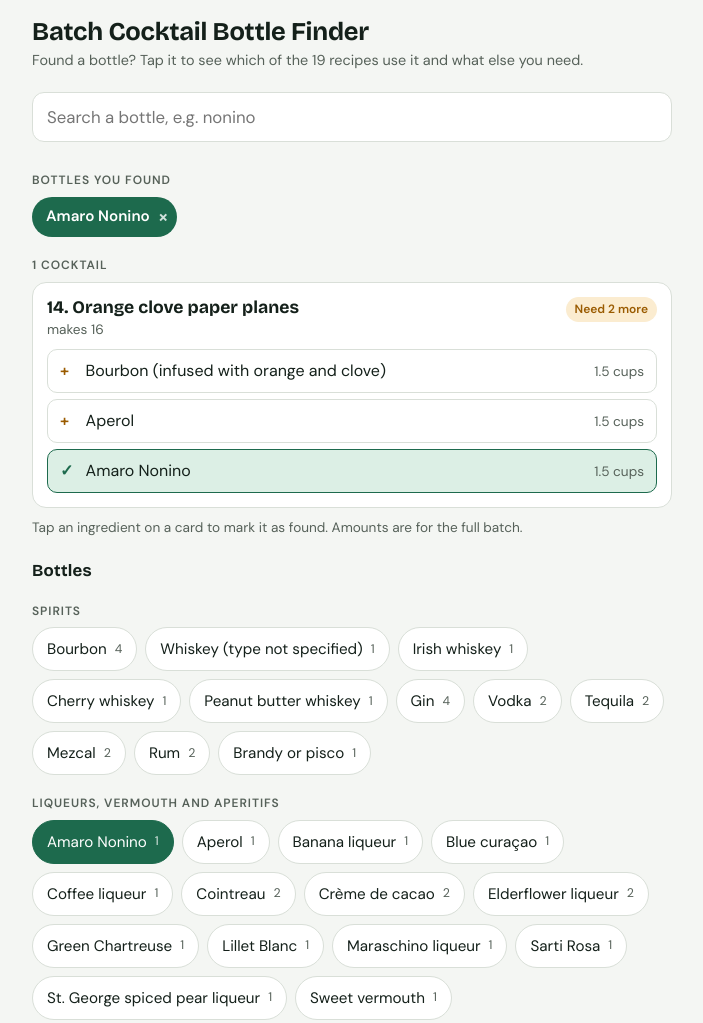
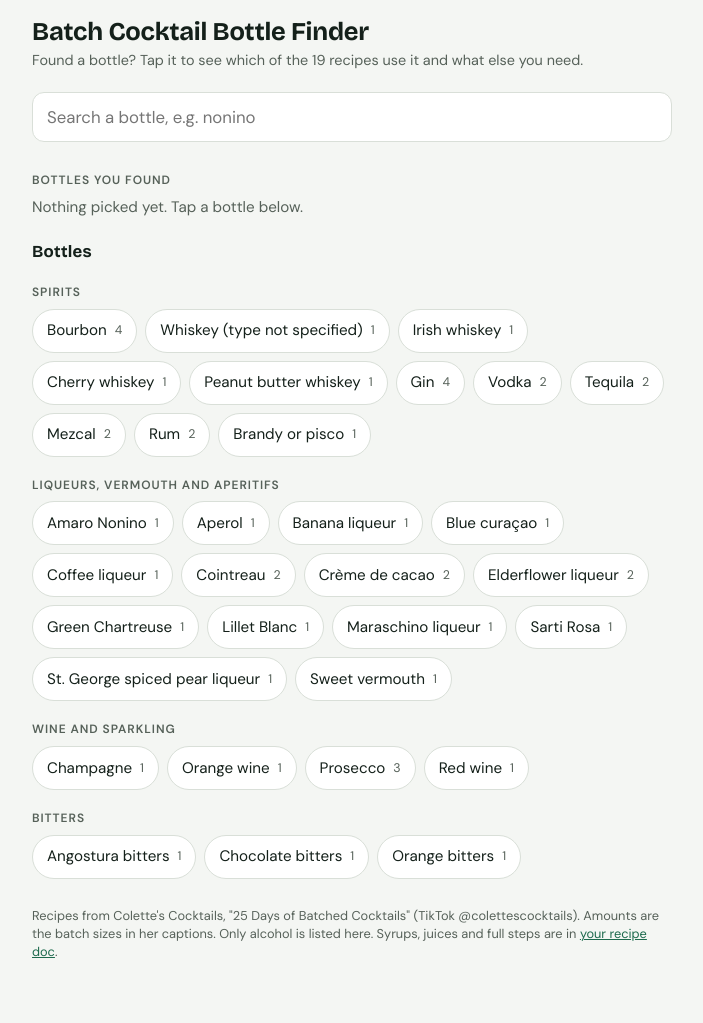
Before and after one commit to joshimes/bottle-finder, a plain HTML site: page index.html in a window 1280 px wide. Shown: the top 1023 px of the page, without its empty margins (288-991 px from the left). After the commit the page ends 1001 px from the top, so only its background shows below. Drawn offline with nearby package versions, Linux system fonts and the light colour scheme.

Commit message:
Remove default nonino selection — start with no bottles found
Co-Authored-By: Claude Sonnet 4.6 <noreply@anthropic.com>

```diff
--- a/index.html
+++ b/index.html
@@ -172,7 +172,7 @@ const RECIPES = [
 
 const $ = id => document.getElementById(id);
 const fold = s => s.normalize("NFD").replace(/[̀-ͯ]/g,"").toLowerCase();
-let sel = new Set(["nonino"]); // example start: the bottle from the request
+let sel = new Set();
 try { const s = JSON.parse(localStorage.getItem("bcf-sel")); if (Array.isArray(s)) sel = new Set(s.filter(k=>NAME[k])); } catch(e){}
 let query = "";
 
```
